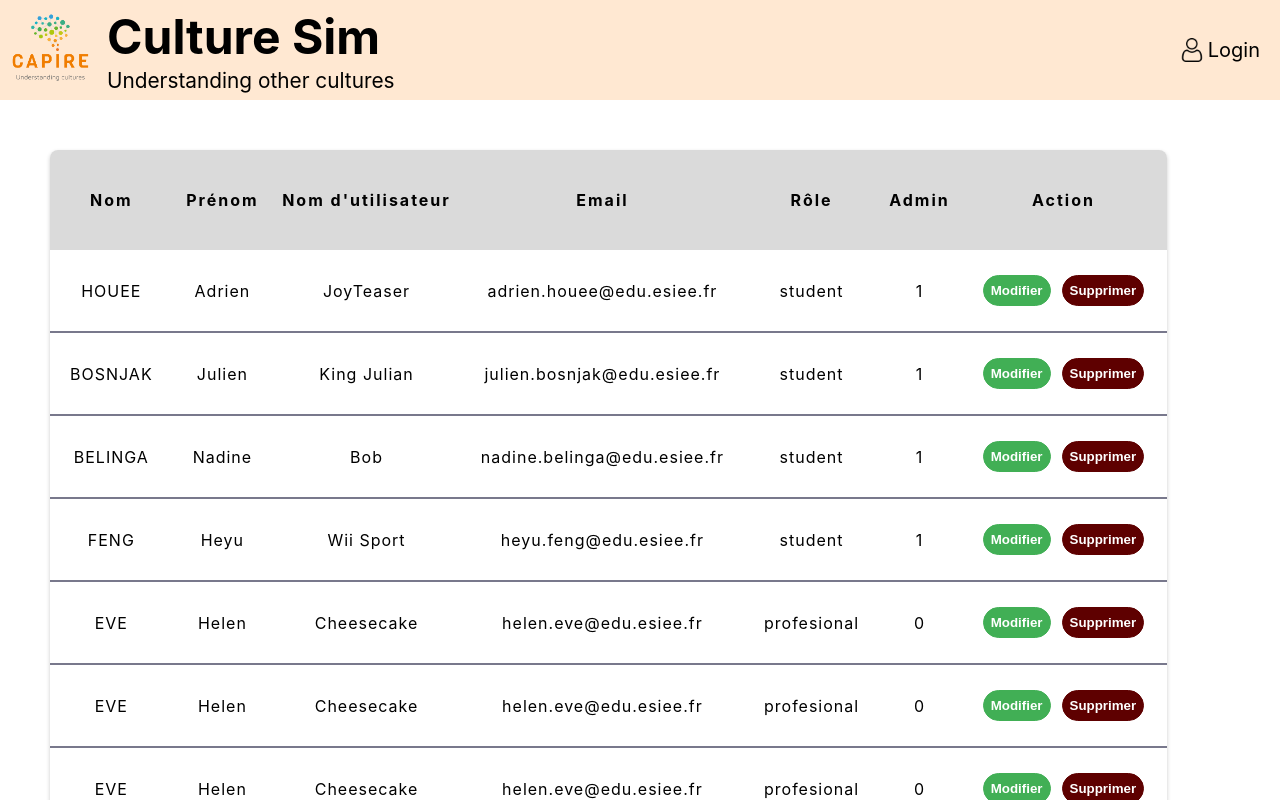
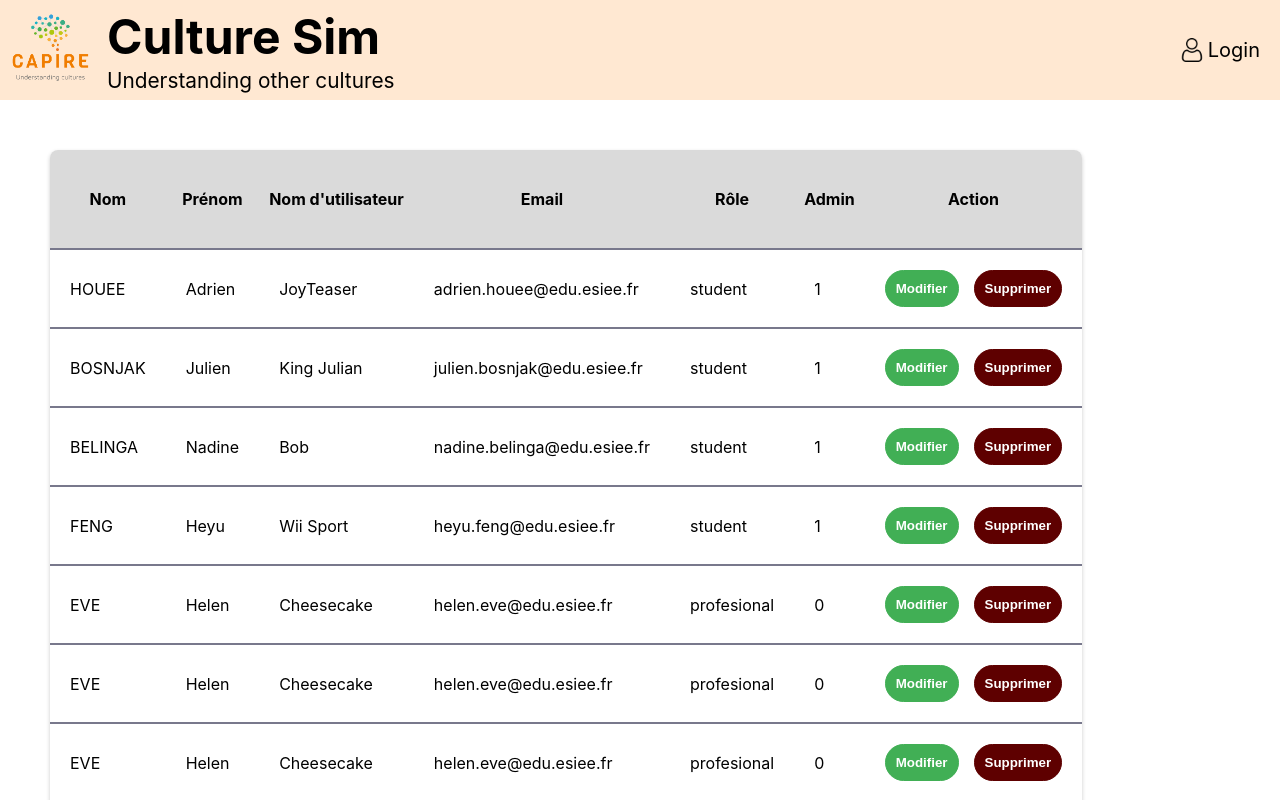
Before and after one commit to Adrien-hue/CultureSim, a React (Create React App) app: page /quiz/1/1 in a window 1280 px wide. Shown: the top 800 px of the page. Built offline with nearby package versions, Linux system fonts and the light colour scheme; a web font is replaced by a local one.

Commit message:
design with class

```diff
--- a/src/components/molecules/Datatable/Datatable.jsx
+++ b/src/components/molecules/Datatable/Datatable.jsx
@@ -1,54 +1,55 @@
 import "./Datatable.scss";
-import React from 'react';
-import  { useState } from 'react';
+import React from "react";
+import { useState } from "react";
 
-
-function Datatable({ json, ...props}) {
-
+function Datatable({ json, ...props }) {
 	let columns = json.columns;
 	let data = json.data;
-
 
 	const [users] = useState(data);
 
 	return (
-
-      <table>
-        <thead>
-          <tr>
-            {Object.keys(columns).map((key) =>{
-              if(columns[key].display){
-                return <th key={key}>{columns[key].name}</th>
+		<table className="datatable">
+			<thead className="datatable-thead">
+				<tr className="thead-row">
+					{Object.keys(columns).map((key) => {
+						if (columns[key].display) {
+							return (
+								<th key={key} className="thead-cell">
+									{columns[key].name}
+								</th>
+							);
 						}
 					})}
-            <th> Action </th>
-
+					<th className="thead-cell"> Action </th>
 				</tr>
 			</thead>
-        <tbody>
+			<tbody className="datatable-tbody">
 				{users.map((user) => (
-            <tr key={user.id}>
+					<tr className="tbody-row" key={user.id}>
 						{Object.keys(columns).map((key) => {
 							if (columns[key].display) {
-                return <td key={key}>{user[key]}</td>;
+								return (
+									<td className="tbody-cell" key={key}>
+										{user[key]}
+									</td>
+								);
 							}
-
 						})}
 
-              <td className="lmj-Datatable-button-td">
+						<td className="tbody-cell tbody-action_cell">
+							<button className="button modify-button">
+								Modifier
+							</button>
 
-                 <button  className="lmj-Datatable-button-modify" >Modifier</button>
-
-                 <button  className="lmj-Datatable-button-suppr">Supprimer</button>
-
+							<button className="button delete-button">
+								Supprimer
+							</button>
 						</td>
-
 					</tr>
 				))}
 			</tbody>
-
 		</table>
-
 	);
 }
 
--- a/src/components/molecules/Datatable/Datatable.scss
+++ b/src/components/molecules/Datatable/Datatable.scss
@@ -1,100 +1,63 @@
 @import "../../../styles/_variables.scss";
 
+.datatable {
+	border-spacing: 0;
 
-
-table {
-  table-layout: fixed;
 	width: auto;
 	height: auto;
 	border-radius: 8px;
+
 	box-shadow: 0 2px 4px rgba(0, 0, 0, 0.2);
 	overflow: hidden;
-  border-spacing: 0;
 
+	.datatable-thead {
+		.thead-row {
+			.thead-cell {
+				height: 100px;
+				padding: 10px;
+
+				background-color: $alto;
+
+				border-bottom: 2px solid #78788c;
+			}
+		}
 	}
 
+	.datatable-tbody {
+		text-align: left;
 
-  th, td {
-    padding: 5px ;
+		.tbody-row {
+			.tbody-cell {
+				vertical-align: middle;
 
+				padding: 20px;
+
+				border-bottom: 2px solid #78788c;
 			}
 
-  th {
-    width: auto;
-    height: 100px;
-    letter-spacing: 2px;
-    background-color: $alto;
-    table-layout: auto;
-    padding: 10px;
-    margin: 50px;
-  }
-
-  td {
-    letter-spacing: 1px;
-    padding: 20px;
-    vertical-align: middle;
-    border-bottom:2px solid #78788c;
-  }
-
-  tbody td {
-    text-align: center;
-  }
-
-  tfoot th {
-    text-align: right;
-  }
-
-  head, tfoot {
-
-    color: white;
-    text-shadow: 1px 1px 1px black;
-  }
-
-
-      .lmj-Datatable-button-modify{
-
-        width: auto;
-        padding: 7px ;
-        margin: 5px 3px ;
-
-
-        background-color: $success_color;
-
-        border: 1px solid $success_color;
-        border-radius: 100px;
-
-        color: white;
-        text-align: center;
-        font-weight: bold;
-
-        cursor: pointer;
-    }
-
-.lmj-Datatable-button-suppr{
-
-        width: auto;
-        padding: 7px ;
-        margin: 5px 3px ;
-
-
-        background-color: $danger_color;
-
-
-        border: 1px solid  $danger_color;
-        border-radius: 100px;
-
-        color: white;
-        text-align: center;
-        font-weight: bold;
-
-        cursor: pointer;
-}
-
-.lmj-Datatable-button-td {
-
+			.tbody-action_cell {
 				display: flex;
 				align-items: center;
 				justify-content: flex-start;
-  gap: 5px;
+				column-gap: 15px;
 
+				.button {
+					padding: 10px;
+					margin: 0;
 				}
+
+				.button.modify-button {
+					background-color: $success_color;
+
+					border-color: $success_color;
+				}
+
+				.button.delete-button {
+					background-color: $danger_color;
+
+					border-color: $danger_color;
+				}
+			}
+		}
+	}
+}
--- a/src/styles/_mixins.scss
+++ b/src/styles/_mixins.scss
@@ -177,3 +177,20 @@ a.inline-link:link, a.inline-link:visited{
 .flex-wrap {
 	flex-wrap: wrap;
 }
+
+.button {
+	width: 100%;
+	padding: 20px;
+	margin: 25px 0;
+
+	background-color: $chateau_green;
+
+	border: 1px solid $chateau_green;
+	border-radius: 100px;
+
+	color: white;
+	text-align: center;
+	font-weight: bold;
+
+	cursor: pointer;
+}
```
Lines whose indentation alone changed are shown as unchanged.
